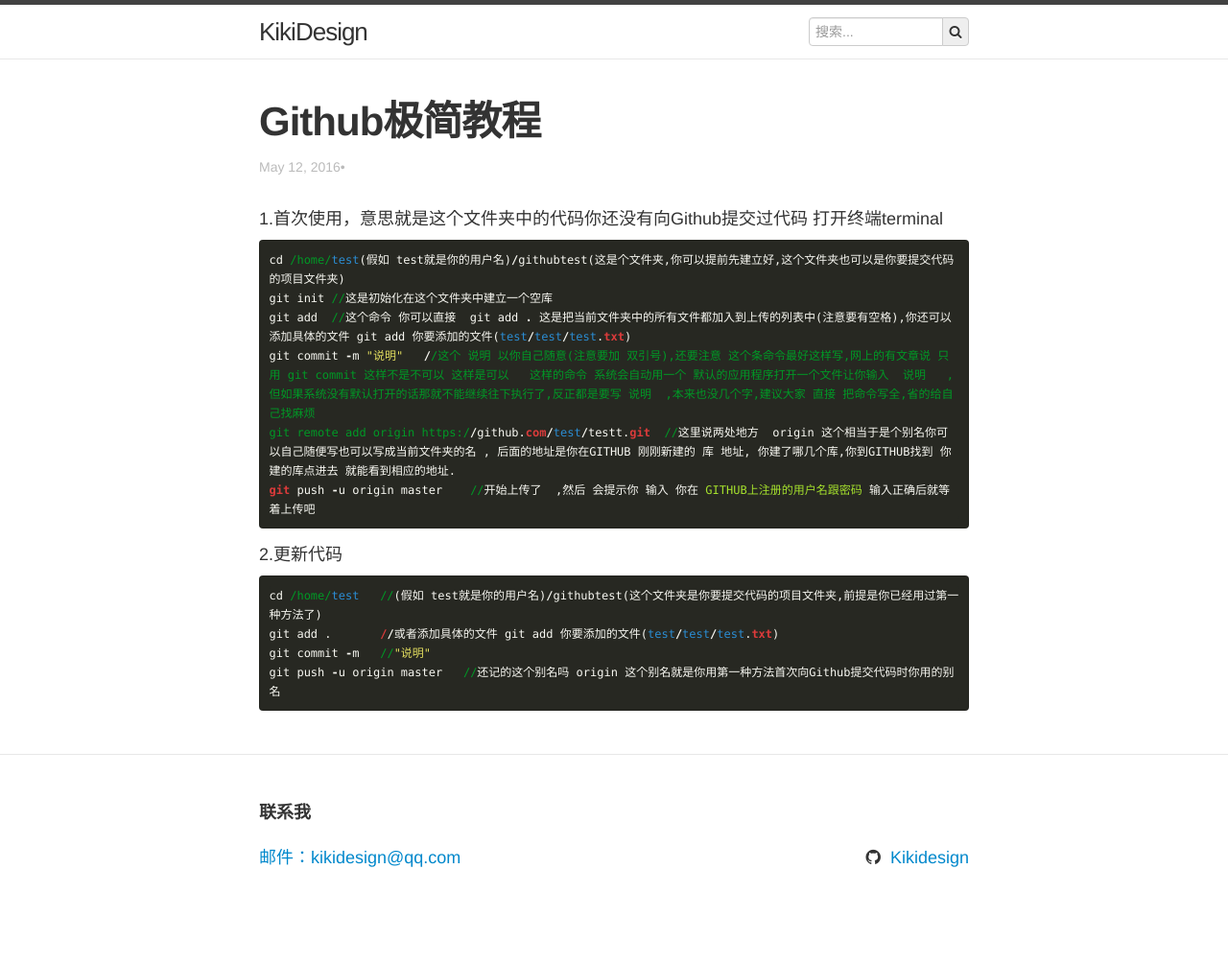
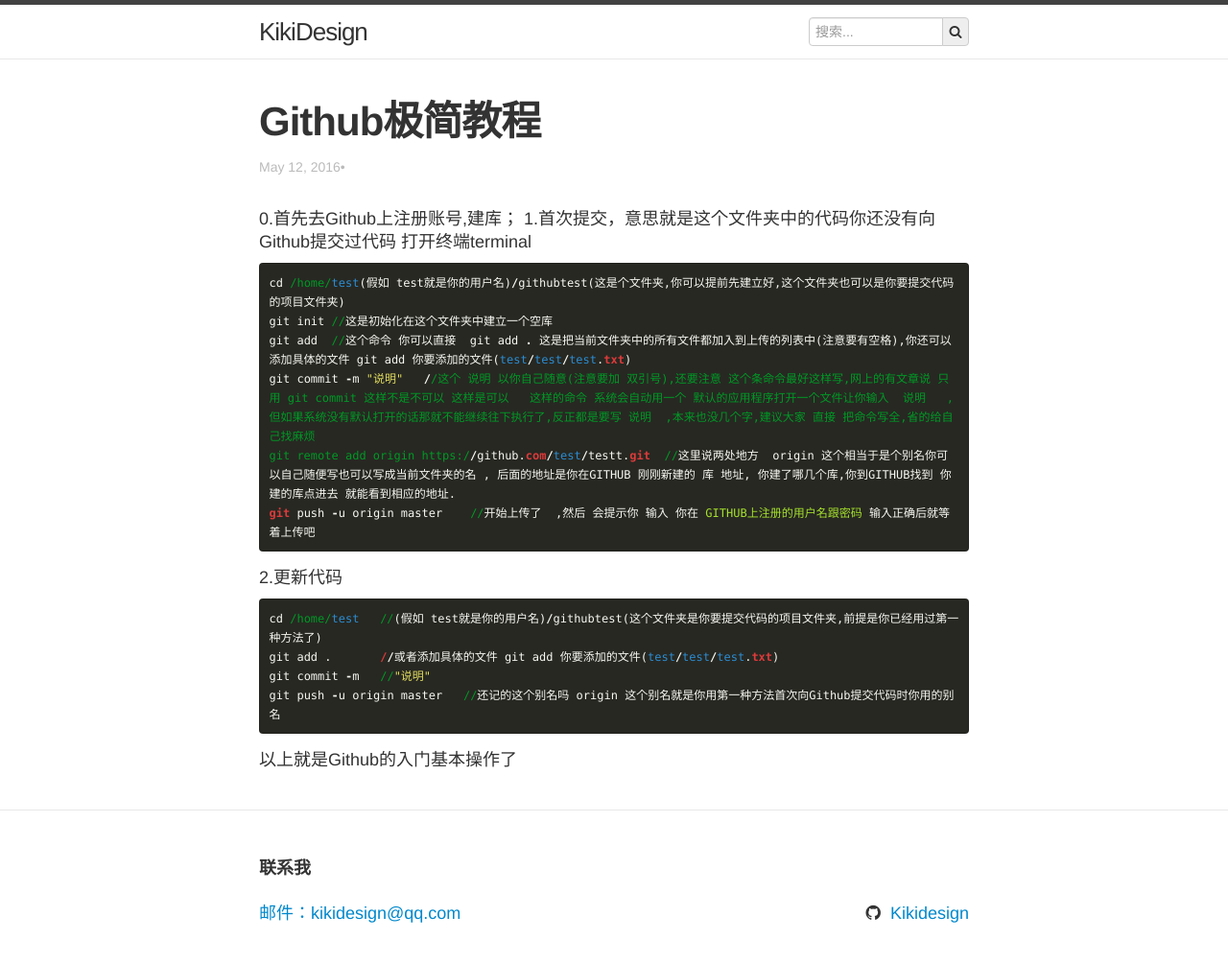
Before and after one commit to kikidesign/kikidesign.github.io, a Jekyll site: the page built from _posts/2016-05-12-Github-Simple.md, in a window 1280 px wide. Shown: the whole page at 96% size. Built offline with Jekyll 4.4.1, drawn with Linux system fonts in a browser that asks for light colours; before the commit the page ends 946 px from its top, so only the background shows below that.

Commit message:
Github极简教程

```diff
--- a/_posts/2016-05-12-Github-Simple.md
+++ b/_posts/2016-05-12-Github-Simple.md
@@ -5,7 +5,8 @@
 categories: Github
 ---
 
-1.首次使用，意思就是这个文件夹中的代码你还没有向Github提交过代码
+0.首先去Github上注册账号,建库；
+1.首次提交，意思就是这个文件夹中的代码你还没有向Github提交过代码
 打开终端terminal
 {% highlight ruby %}
 cd /home/test(假如 test就是你的用户名)/githubtest(这是个文件夹,你可以提前先建立好,这个文件夹也可以是你要提交代码的项目文件夹)
@@ -22,3 +23,4 @@
 git commit -m   //"说明"
 git push -u origin master   //还记的这个别名吗 origin 这个别名就是你用第一种方法首次向Github提交代码时你用的别名
 {% endhighlight %}
+以上就是Github的入门基本操作了
```
